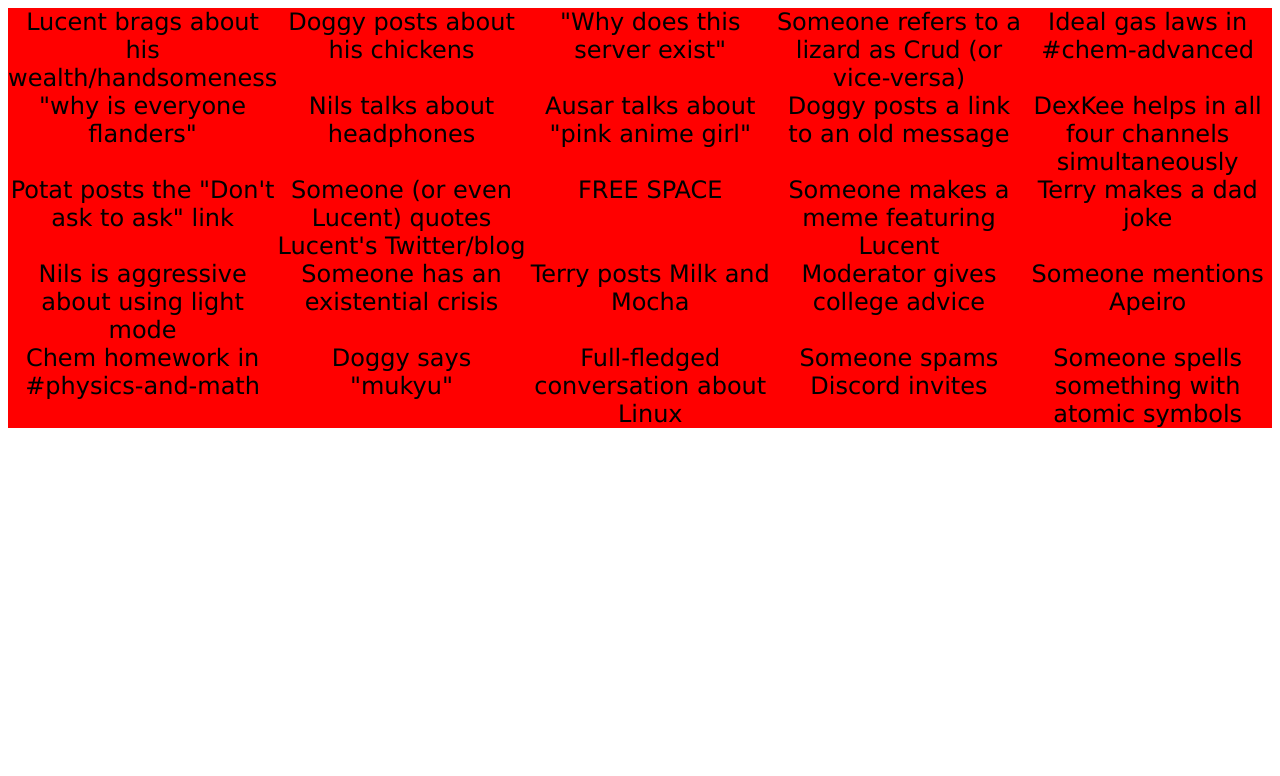
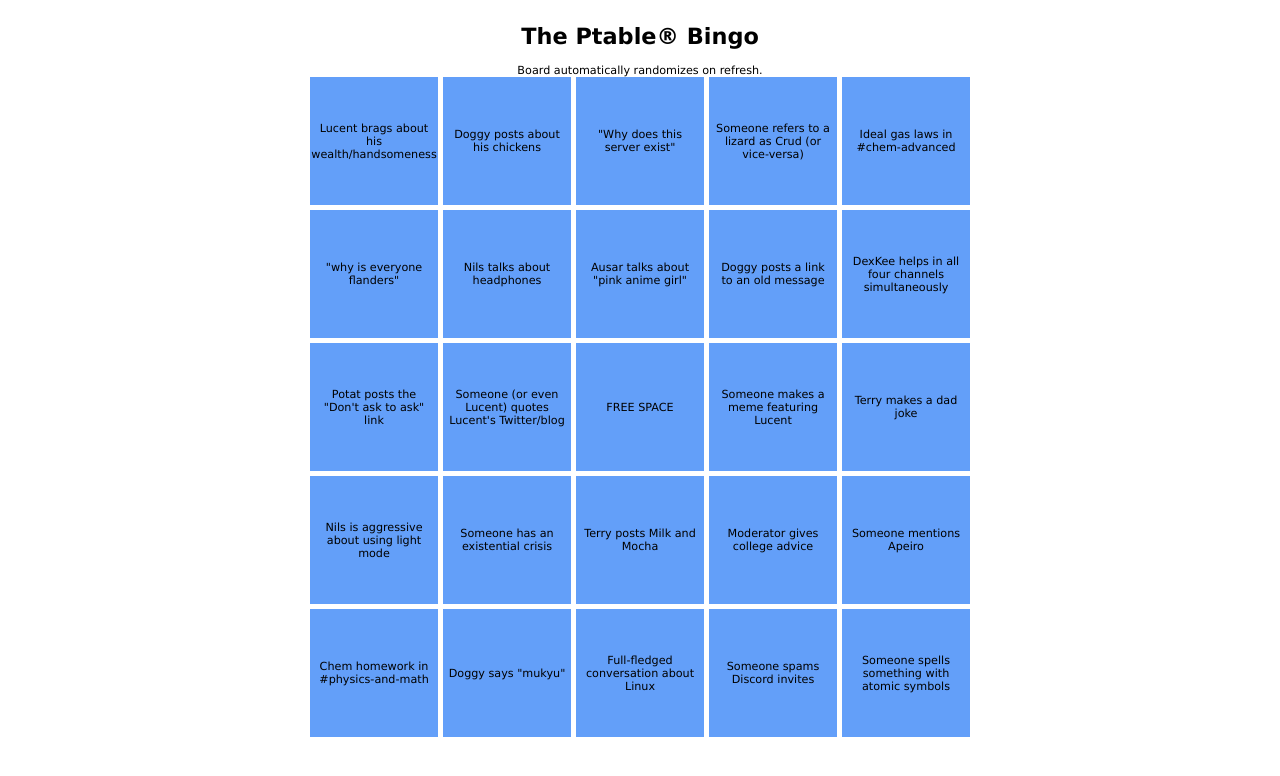
Before and after one commit to DoggySazHi/BingoGenerator, a website: page index.html in a window 1280 px wide. Drawn offline with Linux system fonts and the light colour scheme.

Commit message:
Slightly better CSS for square boxes.

```diff
--- a/index.css
+++ b/index.css
@@ -1,18 +1,51 @@
 html {
     /* Too lazy for using custom fonts. */
     font-family: Verdana, sans-serif;
-    font-size: 3vh;
+    font-size: 1.4vh;
+    word-wrap: break-word;
+    margin: 0;
+    padding: 0;
 }
 
 .board {
     display: grid;
     grid-template-columns: 1fr 1fr 1fr 1fr 1fr;
+    grid-gap: 5px;
 }
 
 .box {
-    background-color: red;
+    display: flex;
+    background-color: rgb(99, 159, 249);
+
     text-align: center;
-    vertical-align: center;
+    justify-content: center;
+    align-items: center;
+
+    --no-scroll-width: 80vw;
+    --no-scroll-height: 80vh;
+
+    --square-dim: calc(min(var(--no-scroll-width) / 5, var(--no-scroll-height) / 5));
+
+    width: var(--square-dim);
+    height: var(--square-dim);
+}
+
+.box span {
+    margin: 5px;
+}
+
+.center {
+    display: flex;
+
+    justify-content: center;
+    align-items: center;
 
     width: 100%;
 }
+
+.content {
+    display: flex;
+    flex-direction: column;
+    justify-content: center;
+    align-items: center;
+}
--- a/index.html
+++ b/index.html
@@ -2,14 +2,24 @@
 <html lang="en">
 <head>
   <meta charset="UTF-8"/>
+
+  <!-- All the fancy-schmancy stuff about cards -->
+  <meta name="description" content="It's literally a darn Bingo board.">
+  <meta name="twitter:card" content="summary">
+  <meta property="og:title" content="The Ptable® Bingo Board">
+
   <meta name="viewport" content="width=device-width, initial-scale=1"/>
   <link rel="stylesheet" href="index.css"/>
   <script type="module" src="index.js"></script>
-  <title>Ptable Bingo</title>
+  <title>Ptable® Bingo</title>
 </head>
 <body>
-  <div class="board">
+  <div class="content">
+    <h1>The Ptable&reg; Bingo</h1>
+    <span>Board automatically randomizes on refresh.</span>
+    <div class="board">
 
+    </div>
   </div>
 </body>
 </html>
--- a/index.js
+++ b/index.js
@@ -14,6 +14,7 @@
     document.addEventListener("DOMContentLoaded", async (e) => {
         await renderBoxes();
     });
+    console.log("Initialized main script!");
 }
 
 async function fetchData() {
@@ -29,6 +30,10 @@
     for (let i = 0; i < WIDTH * HEIGHT; ++i) {
         let item = document.createElement("div");
         item.classList.add("box");
+
+        let textBox = document.createElement("span");
+        item.appendChild(textBox);
+
         container.appendChild(item);
     }
 
@@ -42,7 +47,7 @@
     let phrases = data.phrases;
     let usedPhrases = [];
     for (let i = 0; i < children.length; ++i) {
-        let child = children[i];
+        let child = children[i].firstChild;
         if (i === free) {
             child.innerHTML = "FREE SPACE";
             continue;
@@ -52,7 +57,8 @@
         do {
             // Make sure we don't reuse the same phrase in the table.
             rngIndex = Math.floor(Math.random() * phrases.length);
-        } while (usedPhrases.includes(rngIndex));
+        } while (usedPhrases.includes(rngIndex) && usedPhrases.length < phrases.length);
+
         // Save it.
         usedPhrases.push(rngIndex);
         child.innerHTML = phrases[rngIndex];
```
Also changed, not shown: README.md.
